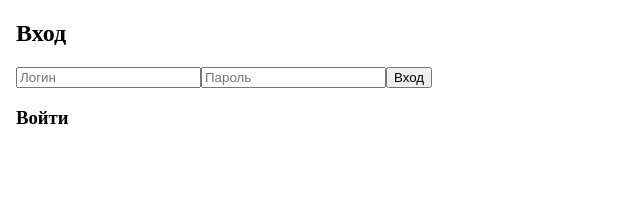
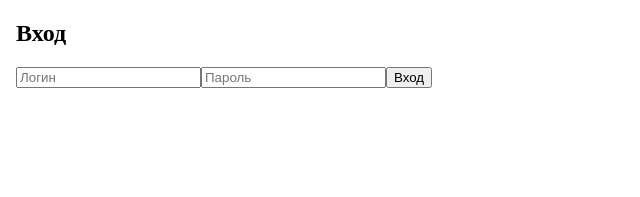
Before and after one commit to Blarce/Front123, a React (Create React App) app: page /sign-in in a window 1280 px wide. Shown: the top 197 px of the page, without its empty margins (0-640 px from the left). Built offline with nearby package versions, Linux system fonts and the light colour scheme.

Commit message:
issues ejected

```diff
--- a/src/pages/SignInPage/SignInPage.tsx
+++ b/src/pages/SignInPage/SignInPage.tsx
@@ -47,6 +47,11 @@ const SignInPage = () => {
   return (
     <body>
       <article className='container'>
+        <form
+            onSubmit={handleSubmit(onSubmit)}
+            className='form__btn_signin'
+            id='signIn-form'
+        >
         <section className='block__item block-item'>
           <h2 className='block-item__title'>Вход</h2>
           {/*<Link to='/sign-in' className='block-item__btn signin-btn'>*/}
@@ -73,12 +78,6 @@ const SignInPage = () => {
         <button type='submit' className='form__btn_signin'>
           Вход
         </button>
-        <form
-          onSubmit={handleSubmit(onSubmit)}
-          className='form form_signup'
-          id='registration-form'
-        >
-          <h3 className='form__title'>Войти</h3>
         </form>
       </article>
     </body>
```
